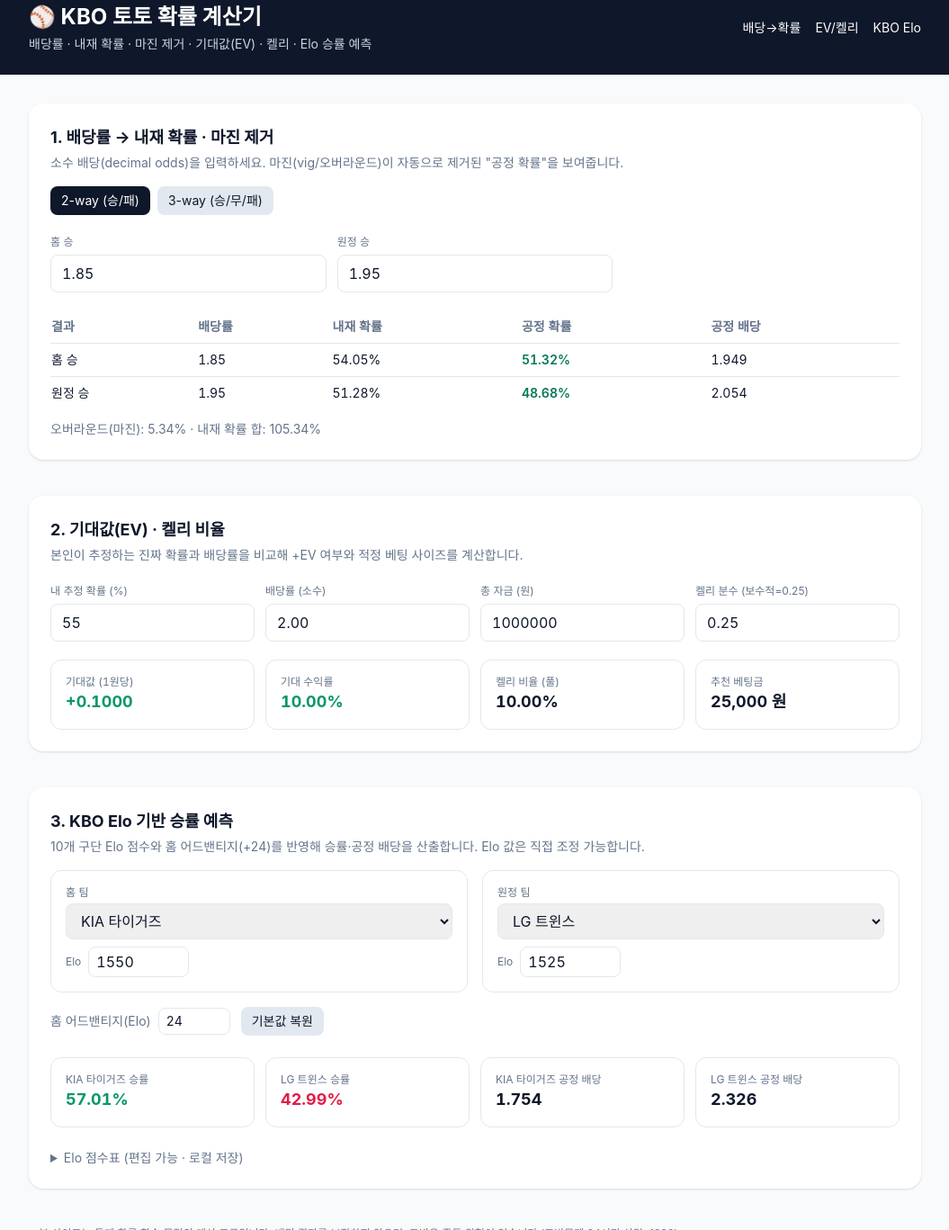
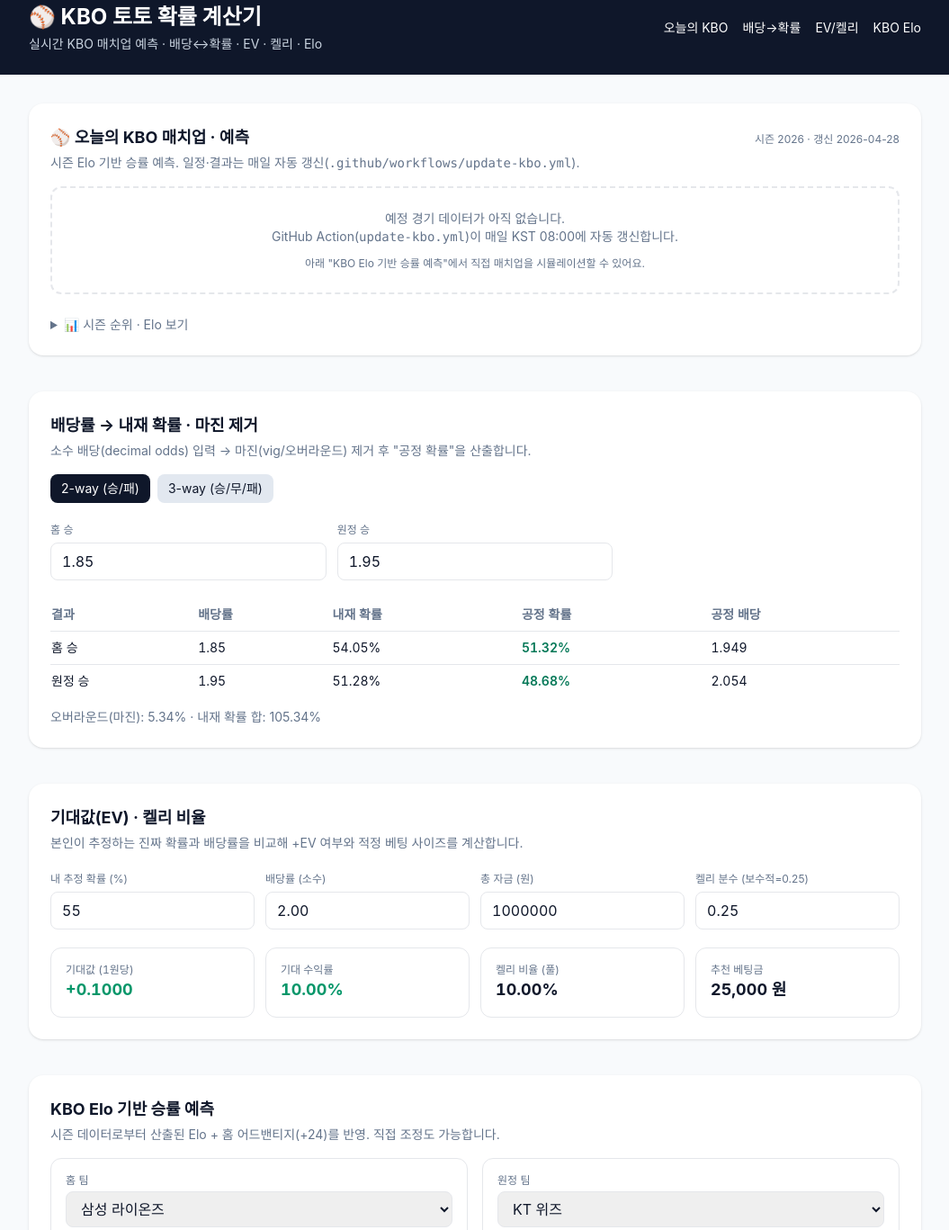
Before and after one commit to Hamagogi/Jap, a plain HTML site: page index.html in a window 1280 px wide. Shown: the part 21-1388 px from the top of the page at 90% size, without its empty margins (112-1167 px from the left). Drawn offline with nearby package versions, Linux system fonts and the light colour scheme.

Commit message:
Add live KBO matchup predictor + daily auto-refresh
- "오늘의 KBO" section with Elo-based win probabilities
- 2026 standings seed (data/kbo-2026.json)
- Daily scraper + GitHub Action for auto-refresh
- Elo predictor seeded from data file

```diff
--- /dev/null
+++ b/data/kbo-2026.json
@@ -0,0 +1,100 @@
+{
+  "season": 2026,
+  "updated_at": "2026-04-28",
+  "source": "manual seed (2026-04-28); refreshed daily by .github/workflows/update-kbo.yml",
+  "note": "Elo seeded from 2026 win% with regression to mean (prior: 50 games at .500). Baseline 1500.",
+  "standings": [
+    {
+      "team": "삼성 라이온즈",
+      "code": "SS",
+      "w": 12,
+      "l": 5,
+      "d": 0,
+      "pct": 0.706,
+      "elo": 1538
+    },
+    {
+      "team": "KT 위즈",
+      "code": "KT",
+      "w": 13,
+      "l": 6,
+      "d": 0,
+      "pct": 0.684,
+      "elo": 1535
+    },
+    {
+      "team": "LG 트윈스",
+      "code": "LG",
+      "w": 12,
+      "l": 6,
+      "d": 0,
+      "pct": 0.667,
+      "elo": 1531
+    },
+    {
+      "team": "SSG 랜더스",
+      "code": "SK",
+      "w": 10,
+      "l": 8,
+      "d": 0,
+      "pct": 0.556,
+      "elo": 1510
+    },
+    {
+      "team": "KIA 타이거즈",
+      "code": "HT",
+      "w": 10,
+      "l": 9,
+      "d": 0,
+      "pct": 0.526,
+      "elo": 1505
+    },
+    {
+      "team": "NC 다이노스",
+      "code": "NC",
+      "w": 8,
+      "l": 10,
+      "d": 0,
+      "pct": 0.444,
+      "elo": 1490
+    },
+    {
+      "team": "한화 이글스",
+      "code": "HH",
+      "w": 8,
+      "l": 10,
+      "d": 0,
+      "pct": 0.444,
+      "elo": 1490
+    },
+    {
+      "team": "두산 베어스",
+      "code": "OB",
+      "w": 7,
+      "l": 11,
+      "d": 0,
+      "pct": 0.389,
+      "elo": 1480
+    },
+    {
+      "team": "롯데 자이언츠",
+      "code": "LT",
+      "w": 6,
+      "l": 12,
+      "d": 0,
+      "pct": 0.333,
+      "elo": 1470
+    },
+    {
+      "team": "키움 히어로즈",
+      "code": "WO",
+      "w": 5,
+      "l": 14,
+      "d": 0,
+      "pct": 0.263,
+      "elo": 1455
+    }
+  ],
+  "schedule": [],
+  "results": []
+}
--- a/index.html
+++ b/index.html
@@ -4,11 +4,12 @@
 <meta charset="utf-8" />
 <meta name="viewport" content="width=device-width,initial-scale=1" />
 <title>KBO 토토 확률 계산기</title>
-<meta name="description" content="한국프로야구(KBO) 배당률·확률·기대값·켈리 비율 계산기 및 Elo 기반 승률 예측기" />
+<meta name="description" content="한국프로야구(KBO) 실시간 매치업 예측 · 배당률·확률·기대값·켈리 비율 계산기" />
 <script src="https://cdn.tailwindcss.com"></script>
 <style>
   body { font-family: -apple-system, BlinkMacSystemFont, "Segoe UI", "Pretendard", "Noto Sans KR", sans-serif; }
   .num { font-variant-numeric: tabular-nums; }
+  .pill { @apply px-2 py-0.5 rounded-full text-xs; }
 </style>
 </head>
 <body class="bg-slate-50 text-slate-900 min-h-screen">
@@ -17,9 +18,10 @@
   <div class="max-w-5xl mx-auto px-4 py-6 flex items-center justify-between">
     <div>
       <h1 class="text-xl sm:text-2xl font-bold">⚾ KBO 토토 확률 계산기</h1>
-      <p class="text-slate-300 text-sm mt-1">배당률 · 내재 확률 · 마진 제거 · 기대값(EV) · 켈리 · Elo 승률 예측</p>
+      <p class="text-slate-300 text-sm mt-1">실시간 KBO 매치업 예측 · 배당↔확률 · EV · 켈리 · Elo</p>
     </div>
     <nav class="hidden sm:flex gap-4 text-sm">
+      <a href="#today" class="hover:text-amber-300">오늘의 KBO</a>
       <a href="#odds" class="hover:text-amber-300">배당→확률</a>
       <a href="#ev" class="hover:text-amber-300">EV/켈리</a>
       <a href="#elo" class="hover:text-amber-300">KBO Elo</a>
@@ -29,10 +31,35 @@
 
 <main class="max-w-5xl mx-auto px-4 py-8 space-y-10">
 
+  <!-- 0. 오늘의 KBO -->
+  <section id="today" class="bg-white rounded-2xl shadow p-6">
+    <div class="flex items-baseline justify-between flex-wrap gap-2">
+      <h2 class="text-lg font-bold">⚾ 오늘의 KBO 매치업 · 예측</h2>
+      <p class="text-xs text-slate-500" id="dataMeta">데이터 불러오는 중…</p>
+    </div>
+    <p class="text-sm text-slate-500 mt-1 mb-4">시즌 Elo 기반 승률 예측. 일정·결과는 매일 자동 갱신(<code>.github/workflows/update-kbo.yml</code>).</p>
+
+    <div id="todayGames" class="space-y-3"></div>
+
+    <details class="mt-6">
+      <summary class="text-sm cursor-pointer text-slate-500 hover:text-slate-700">📊 시즌 순위 · Elo 보기</summary>
+      <div class="overflow-x-auto mt-3">
+        <table class="w-full text-sm num">
+          <thead class="text-slate-500 text-left">
+            <tr>
+              <th class="py-2">#</th><th>팀</th><th>승</th><th>패</th><th>무</th><th>승률</th><th>Elo</th>
+            </tr>
+          </thead>
+          <tbody id="standingsTable"></tbody>
+        </table>
+      </div>
+    </details>
+  </section>
+
   <!-- 1. 배당률 → 확률 -->
   <section id="odds" class="bg-white rounded-2xl shadow p-6">
-    <h2 class="text-lg font-bold mb-1">1. 배당률 → 내재 확률 · 마진 제거</h2>
-    <p class="text-sm text-slate-500 mb-4">소수 배당(decimal odds)을 입력하세요. 마진(vig/오버라운드)이 자동으로 제거된 "공정 확률"을 보여줍니다.</p>
+    <h2 class="text-lg font-bold mb-1">배당률 → 내재 확률 · 마진 제거</h2>
+    <p class="text-sm text-slate-500 mb-4">소수 배당(decimal odds) 입력 → 마진(vig/오버라운드) 제거 후 "공정 확률"을 산출합니다.</p>
 
     <div class="flex gap-2 mb-4">
       <button id="mode2" class="px-3 py-1.5 text-sm rounded-lg bg-slate-900 text-white">2-way (승/패)</button>
@@ -54,7 +81,7 @@
 
   <!-- 2. EV / Kelly -->
   <section id="ev" class="bg-white rounded-2xl shadow p-6">
-    <h2 class="text-lg font-bold mb-1">2. 기대값(EV) · 켈리 비율</h2>
+    <h2 class="text-lg font-bold mb-1">기대값(EV) · 켈리 비율</h2>
     <p class="text-sm text-slate-500 mb-4">본인이 추정하는 진짜 확률과 배당률을 비교해 +EV 여부와 적정 베팅 사이즈를 계산합니다.</p>
 
     <div class="grid grid-cols-2 sm:grid-cols-4 gap-3">
@@ -81,8 +108,8 @@
 
   <!-- 3. KBO Elo -->
   <section id="elo" class="bg-white rounded-2xl shadow p-6">
-    <h2 class="text-lg font-bold mb-1">3. KBO Elo 기반 승률 예측</h2>
-    <p class="text-sm text-slate-500 mb-4">10개 구단 Elo 점수와 홈 어드밴티지(+24)를 반영해 승률·공정 배당을 산출합니다. Elo 값은 직접 조정 가능합니다.</p>
+    <h2 class="text-lg font-bold mb-1">KBO Elo 기반 승률 예측</h2>
+    <p class="text-sm text-slate-500 mb-4">시즌 데이터로부터 산출된 Elo + 홈 어드밴티지(+24)를 반영. 직접 조정도 가능합니다.</p>
 
     <div class="grid grid-cols-1 sm:grid-cols-2 gap-4">
       <div class="border rounded-xl p-4">
@@ -103,12 +130,12 @@
       </div>
     </div>
 
-    <div class="flex items-center gap-3 mt-4">
+    <div class="flex items-center gap-3 mt-4 flex-wrap">
       <label class="flex items-center gap-2 text-sm">
         <span class="text-slate-500">홈 어드밴티지(Elo)</span>
         <input id="hfa" type="number" value="24" class="w-20 border rounded-lg px-2 py-1 num" />
       </label>
-      <button id="resetElo" class="text-sm px-3 py-1.5 rounded-lg bg-slate-200 hover:bg-slate-300">기본값 복원</button>
+      <button id="resetElo" class="text-sm px-3 py-1.5 rounded-lg bg-slate-200 hover:bg-slate-300">시즌 데이터로 복원</button>
     </div>
 
     <div id="eloResult" class="mt-6 grid grid-cols-2 sm:grid-cols-4 gap-3 num"></div>
@@ -132,6 +159,115 @@
 <script>
 const $ = (id) => document.getElementById(id);
 document.getElementById("yr").textContent = new Date().getFullYear();
+
+const HFA_DEFAULT = 24;
+
+/* ---------- KBO data loader ---------- */
+const FALLBACK = {
+  season: 2026,
+  updated_at: "fallback",
+  standings: [
+    { team: "삼성 라이온즈", w:12, l:5, d:0, pct:0.706, elo:1538 },
+    { team: "KT 위즈",       w:13, l:6, d:0, pct:0.684, elo:1535 },
+    { team: "LG 트윈스",     w:12, l:6, d:0, pct:0.667, elo:1531 },
+    { team: "SSG 랜더스",    w:10, l:8, d:0, pct:0.556, elo:1510 },
+    { team: "KIA 타이거즈",  w:10, l:9, d:0, pct:0.526, elo:1505 },
+    { team: "NC 다이노스",   w:8,  l:10, d:0, pct:0.444, elo:1490 },
+    { team: "한화 이글스",   w:8,  l:10, d:0, pct:0.444, elo:1490 },
+    { team: "두산 베어스",   w:7,  l:11, d:0, pct:0.389, elo:1480 },
+    { team: "롯데 자이언츠", w:6,  l:12, d:0, pct:0.333, elo:1470 },
+    { team: "키움 히어로즈", w:5,  l:14, d:0, pct:0.263, elo:1455 },
+  ],
+  schedule: [],
+};
+
+let KBO = FALLBACK;
+
+async function loadKBO() {
+  try {
+    const r = await fetch("./data/kbo-2026.json", { cache: "no-cache" });
+    if (r.ok) KBO = await r.json();
+  } catch (e) { /* keep fallback */ }
+  $("dataMeta").textContent = `시즌 ${KBO.season} · 갱신 ${KBO.updated_at}`;
+  return KBO;
+}
+
+/* ---------- 0. Today's Games ---------- */
+function winProb(homeElo, awayElo, hfa = HFA_DEFAULT) {
+  return 1 / (1 + Math.pow(10, (awayElo - homeElo - hfa) / 400));
+}
+
+function eloByTeam() {
+  return Object.fromEntries(KBO.standings.map(s => [s.team, s.elo]));
+}
+
+function renderToday() {
+  const elos = eloByTeam();
+  const today = new Date().toISOString().slice(0, 10);
+  const upcoming = (KBO.schedule || [])
+    .filter(g => g.date >= today)
+    .slice(0, 8);
+
+  if (upcoming.length === 0) {
+    $("todayGames").innerHTML = `
+      <div class="border-2 border-dashed rounded-xl p-6 text-center text-slate-500 text-sm">
+        예정 경기 데이터가 아직 없습니다. <br>
+        GitHub Action(<code>update-kbo.yml</code>)이 매일 KST 08:00에 자동 갱신합니다.
+        <div class="mt-3 text-xs">아래 "KBO Elo 기반 승률 예측"에서 직접 매치업을 시뮬레이션할 수 있어요.</div>
+      </div>`;
+    return;
+  }
+
+  $("todayGames").innerHTML = upcoming.map(g => {
+    const eh = elos[g.home] ?? 1500;
+    const ea = elos[g.away] ?? 1500;
+    const ph = winProb(eh, ea);
+    const pa = 1 - ph;
+    const fav = ph >= pa ? g.home : g.away;
+    const pct = Math.round(Math.max(ph, pa) * 1000) / 10;
+    return `
+      <div class="border rounded-xl p-4">
+        <div class="flex items-center justify-between text-xs text-slate-500">
+          <span>${g.date}${g.time ? " · " + g.time : ""}</span>
+          <span class="px-2 py-0.5 rounded-full bg-amber-100 text-amber-800">예상 우세: ${fav} (${pct}%)</span>
+        </div>
+        <div class="mt-2 grid grid-cols-3 items-center text-center">
+          <div>
+            <div class="text-sm text-slate-500">원정</div>
+            <div class="font-bold">${g.away}</div>
+            <div class="text-xs num text-slate-400">Elo ${ea}</div>
+          </div>
+          <div class="text-2xl">@</div>
+          <div>
+            <div class="text-sm text-slate-500">홈</div>
+            <div class="font-bold">${g.home}</div>
+            <div class="text-xs num text-slate-400">Elo ${eh}</div>
+          </div>
+        </div>
+        <div class="mt-3 flex h-2 rounded-full overflow-hidden bg-slate-200">
+          <div class="bg-rose-400" style="width:${(pa*100).toFixed(1)}%"></div>
+          <div class="bg-emerald-500" style="width:${(ph*100).toFixed(1)}%"></div>
+        </div>
+        <div class="mt-1 flex justify-between text-xs num text-slate-500">
+          <span>${g.away} ${(pa*100).toFixed(1)}% (배당 ${pa>0?(1/pa).toFixed(2):"-"})</span>
+          <span>${g.home} ${(ph*100).toFixed(1)}% (배당 ${ph>0?(1/ph).toFixed(2):"-"})</span>
+        </div>
+      </div>`;
+  }).join("");
+}
+
+function renderStandings() {
+  $("standingsTable").innerHTML = KBO.standings.map((s, i) => `
+    <tr class="border-t">
+      <td class="py-1.5">${i+1}</td>
+      <td>${s.team}</td>
+      <td>${s.w}</td>
+      <td>${s.l}</td>
+      <td>${s.d || 0}</td>
+      <td>${(s.pct*1000|0)/1000}</td>
+      <td class="font-semibold">${s.elo}</td>
+    </tr>`).join("");
+}
 
 /* ---------- 1. Odds → Probability ---------- */
 const ODDS_LABELS = { 2: ["홈 승", "원정 승"], 3: ["홈 승", "무승부", "원정 승"] };
@@ -207,21 +343,12 @@
 renderEV();
 
 /* ---------- 3. KBO Elo ---------- */
-const DEFAULT_ELO = {
-  "KIA 타이거즈": 1550,
-  "삼성 라이온즈": 1530,
-  "LG 트윈스": 1525,
-  "두산 베어스": 1500,
-  "KT 위즈": 1495,
-  "SSG 랜더스": 1490,
-  "롯데 자이언츠": 1475,
-  "한화 이글스": 1470,
-  "NC 다이노스": 1465,
-  "키움 히어로즈": 1450,
-};
-const ELO_KEY = "kbo_elo_v1";
-let elo = JSON.parse(localStorage.getItem(ELO_KEY) || "null") || { ...DEFAULT_ELO };
+const ELO_KEY = "kbo_elo_v2";
+let elo = {}; // populated from JSON
 
+function defaultEloFromData() {
+  return Object.fromEntries(KBO.standings.map(s => [s.team, s.elo]));
+}
 function saveElo() { localStorage.setItem(ELO_KEY, JSON.stringify(elo)); }
 
 function fillTeams() {
@@ -230,8 +357,8 @@
     const sel = $(id);
     sel.innerHTML = teams.map(t => `<option value="${t}">${t}</option>`).join("");
   }
-  $("homeTeam").value = "KIA 타이거즈";
-  $("awayTeam").value = "LG 트윈스";
+  $("homeTeam").value = teams[0];
+  $("awayTeam").value = teams[1] || teams[0];
   syncEloInputs();
 }
 
@@ -246,7 +373,7 @@
   const rh = parseFloat($("homeElo").value) || 0;
   const ra = parseFloat($("awayElo").value) || 0;
   const hfa = parseFloat($("hfa").value) || 0;
-  const pHome = 1 / (1 + Math.pow(10, (ra - rh - hfa) / 400));
+  const pHome = winProb(rh, ra, hfa);
   const pAway = 1 - pHome;
   const card = (label, val, accent) => `
     <div class="border rounded-xl p-4">
@@ -280,14 +407,29 @@
 ["homeTeam","awayTeam"].forEach(id => $(id).addEventListener("change", syncEloInputs));
 ["homeElo","awayElo","hfa"].forEach(id => $(id).addEventListener("input", renderElo));
 $("resetElo").onclick = () => {
-  elo = { ...DEFAULT_ELO };
+  elo = defaultEloFromData();
   saveElo();
   fillTeams();
   renderEloTable();
 };
 
-fillTeams();
-renderEloTable();
+/* ---------- Boot ---------- */
+(async () => {
+  await loadKBO();
+  const stored = JSON.parse(localStorage.getItem(ELO_KEY) || "null");
+  // If localStorage has a stale set from older defaults, prefer fresh data when teams differ.
+  const fresh = defaultEloFromData();
+  if (stored && Object.keys(stored).every(k => k in fresh)) {
+    elo = { ...fresh, ...stored };
+  } else {
+    elo = fresh;
+    saveElo();
+  }
+  fillTeams();
+  renderEloTable();
+  renderStandings();
+  renderToday();
+})();
 </script>
 </body>
 </html>
```
Also changed, not shown: scripts/fetch-kbo.mjs (added, +161 -0 lines), 2 other files.
